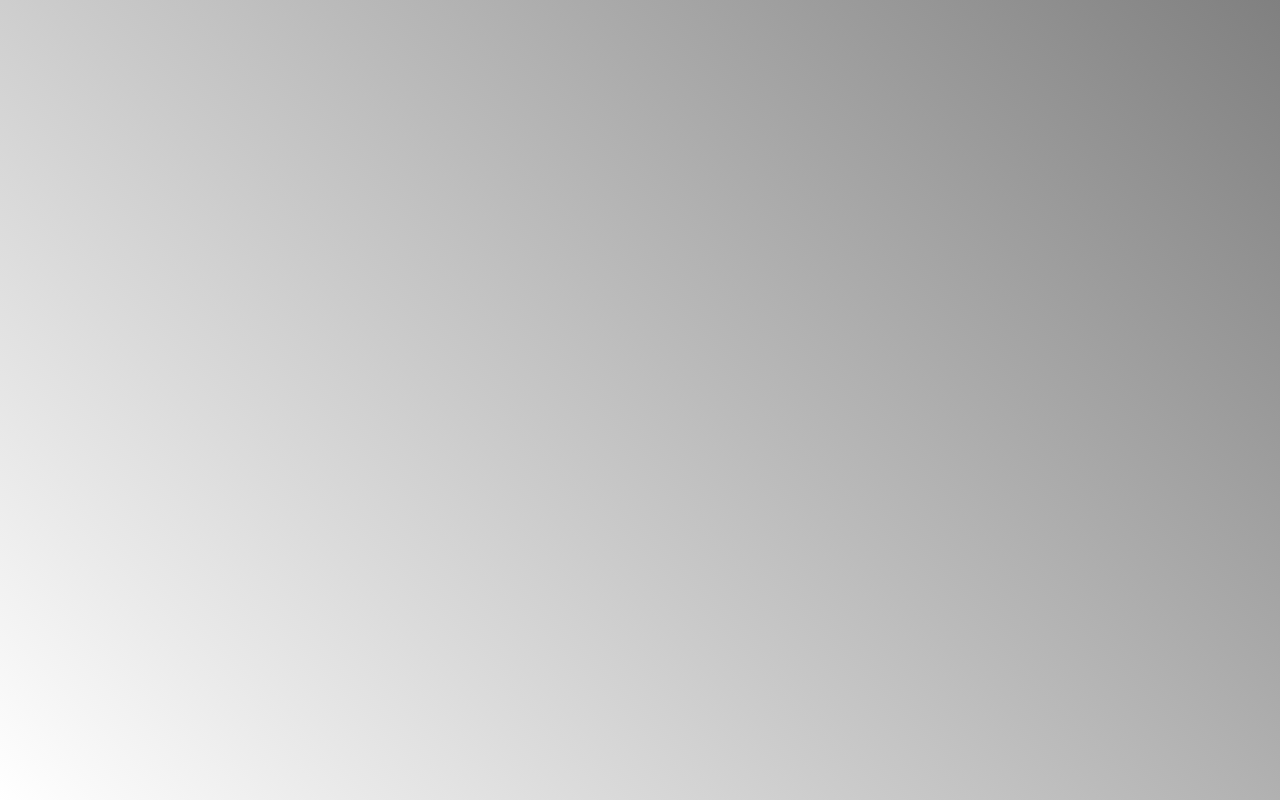
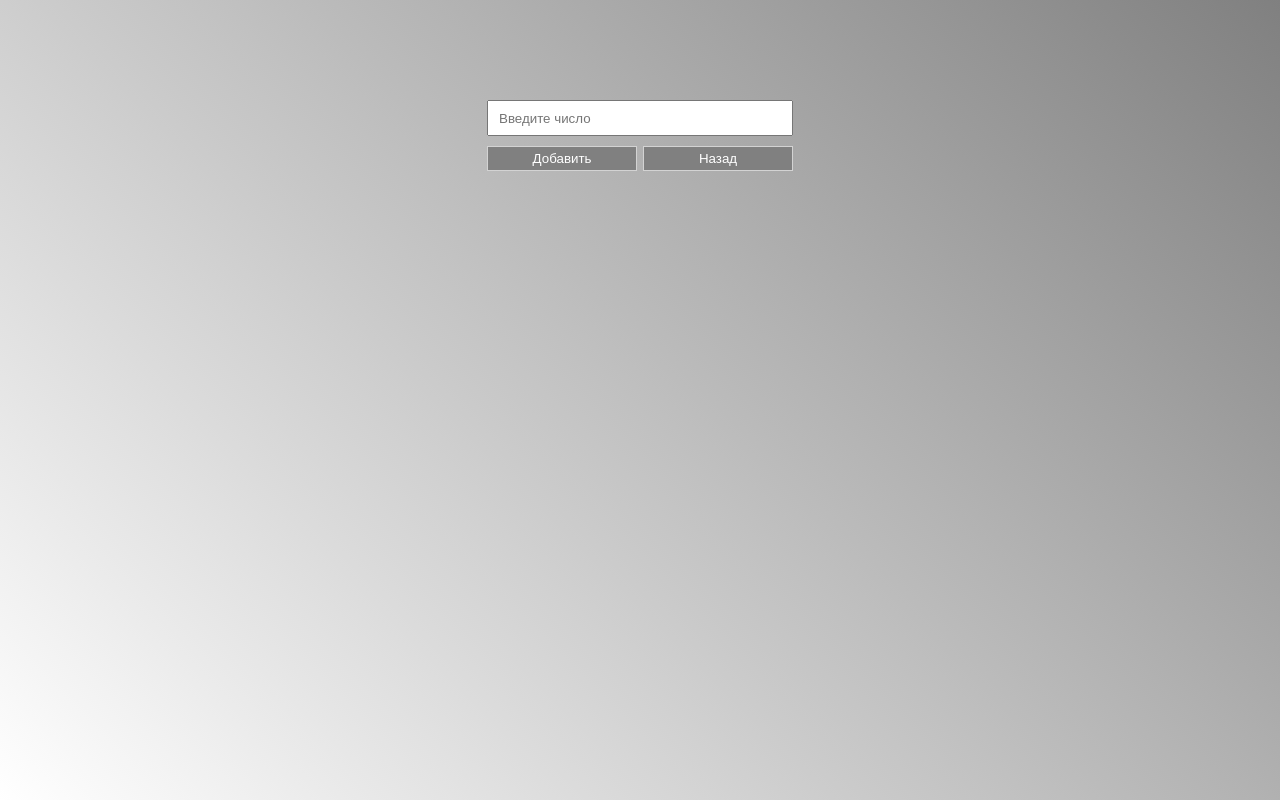
Before and after one commit to vladislavkorenik/Calculator-on-React, a React (Create React App) app: page /add-button-page in a window 1280 px wide. Built offline with nearby package versions, Linux system fonts and the light colour scheme.

Commit message:
created new page for additing buttons

```diff
--- /dev/null
+++ b/src/components/add-button/add-button.css
@@ -0,0 +1,30 @@
+.add-button input {
+    width: 290px;
+    height: 30px;
+    padding-left: 10px;
+    outline-color: gray;
+    margin-bottom: 10px;
+}
+.add-button input:hover {
+    border: 2px solid gray;
+    transition: border 0.1s;
+}
+
+.add-button-nav {
+    display: flex;
+    justify-content: space-between;
+}
+
+.add-button-nav button {
+    background: grey;
+    border: 1px solid lightgray;
+    width: 150px;
+    height: 25px;
+    color: white;
+    outline-color: lightgrey;
+}
+.add-button-nav button:hover {
+    background: lightgray;
+    transition: background 0.5s;
+    cursor: pointer;
+}
--- /dev/null
+++ b/src/components/add-button/add-button.jsx
@@ -0,0 +1,21 @@
+import React from 'react'
+import { Link } from 'react-router-dom';
+
+import Button from '../button'
+import './add-button.css'
+
+
+const AddButton = () => {
+    return(
+        <div className = 'add-button'>
+            <input placeholder = 'Введите число'/>
+            <div className = 'add-button-nav'>
+            <Link to = '/'><Button props = { { value: 'Добавить', classes: 'link-button' } }/></Link>
+            <Link to = '/'><Button props = { { value: 'Назад', classes: 'link-button' } }/></Link>
+            </div>
+        </div>
+    );
+};
+
+
+export default AddButton
--- /dev/null
+++ b/src/components/add-button/index.js
@@ -0,0 +1,3 @@
+import AddButton from './add-button'
+
+export default AddButton;
--- a/src/components/button/button.css
+++ b/src/components/button/button.css
@@ -31,3 +31,12 @@
     display: flex;
     justify-content: flex-end;
 }
+
+.link-button a{
+    color: white;
+    text-decoration: none;
+}
+
+.buttons .add-button:hover {
+    font-size: 30px;
+}
--- a/src/components/button/button.jsx
+++ b/src/components/button/button.jsx
@@ -2,7 +2,7 @@ import React from 'react';
 import './button.css'
 
 
-const Button = ( { props:{ value, func, symbol, classes } } ) => {
+const Button = ( { props:{ value, func = console.log, symbol, classes } } ) => {
     return (
         <button className={ classes } onClick={ () => func(symbol) }>{ value }</button>
     );
--- a/src/components/buttons/buttons.jsx
+++ b/src/components/buttons/buttons.jsx
@@ -1,4 +1,5 @@
 import React from 'react';
+import { Link } from 'react-router-dom';
 
 import Button from '../button'
 
@@ -111,7 +112,12 @@ const Buttons = ({ add, clear, backspace, equal, radical }) => {
             value: '=',
             func: equal
         },
+        {
+            value: <Link to = '/add-button-page'>Add</Link>,
+            classes: 'add-button link-button'
+        },
     ];
+
     let bottns =  config.map( item => <Button key={ item.value } props = { item } />);
     return (
         <div className='buttons'>
--- a/src/components/router/router.jsx
+++ b/src/components/router/router.jsx
@@ -7,6 +7,7 @@ import {
 } from 'react-router-dom'
 
 import Calculator from '../calculator';
+import AddButton from '../add-button';
 
 
 const Router = () => {
@@ -14,6 +15,7 @@ const Router = () => {
         <BrowserRouter>
             <Switch>
                 <Route exact path = '/' component = { Calculator }/>
+                <Route path = '/add-button-page' component = { AddButton }/>
             </Switch>
         </BrowserRouter>
     );
```
